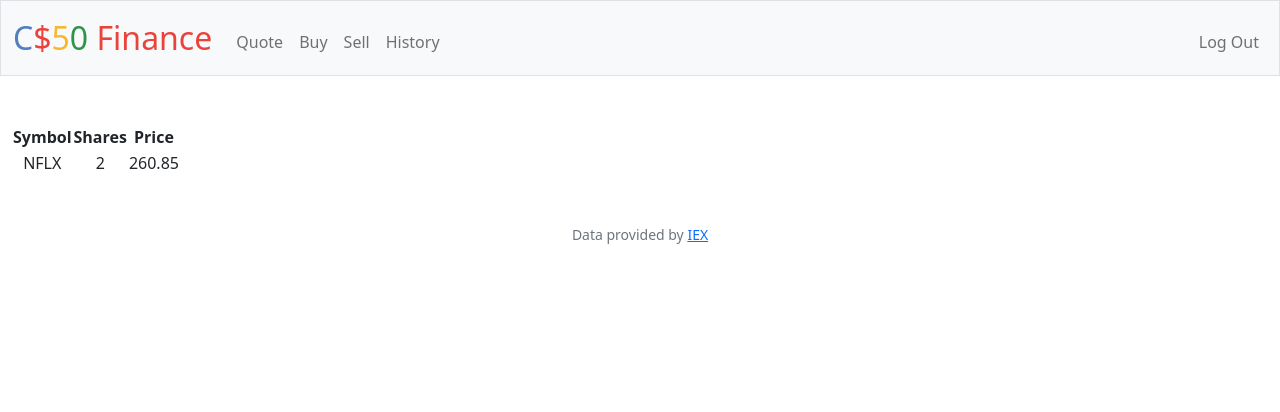
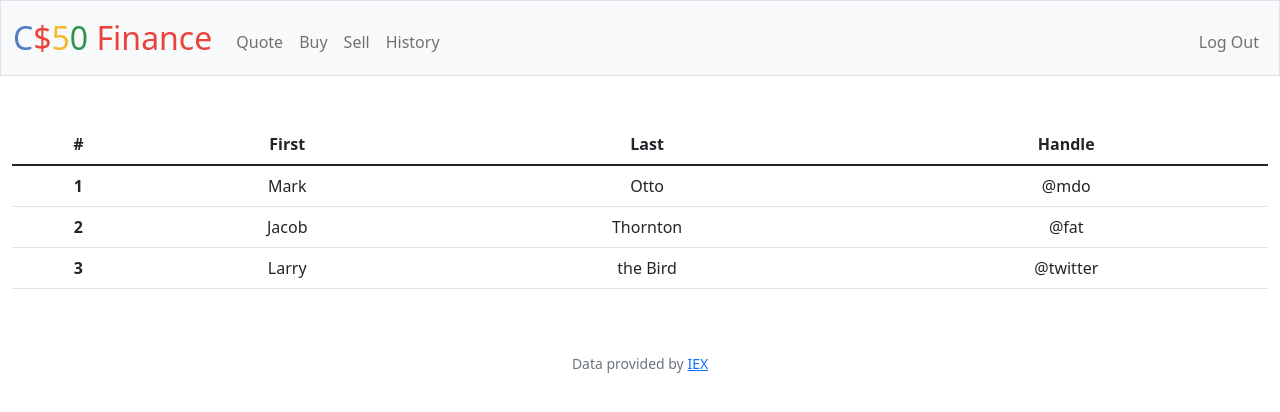
Before and after one commit to yeye11117/CS50-Codes, a Flask app: page / in a window 1280 px wide. Shown: the top 412 px of the page. Run offline with Flask 2, Linux system fonts and the light colour scheme; a user stored in the database is signed in; some libraries are stand-ins or nearby versions.

Commit message:
Fri, Nov 4, 2022, 11:32 PM +00:00

```diff
--- a/finance/templates/index.html
+++ b/finance/templates/index.html
@@ -5,22 +5,34 @@
 {% endblock %}
 
 {% block main %}
-    <table>
+    <table class="table">
         <thead>
-            <tr>
-                <th>Symbol</th>
-                <th>Shares</th>
-                <th>Price</th>
-            </tr>
+        <tr>
+            <th scope="col">#</th>
+            <th scope="col">First</th>
+            <th scope="col">Last</th>
+            <th scope="col">Handle</th>
+        </tr>
         </thead>
         <tbody>
-            {% for row in database %}
-            <tr>
-                <td>{{ row["symbol"] }}</td>
-                <td>{{ row["shares"] }}</td>
-                <td>{{ row["price"] }}</td>
-            </tr>
-            {% endfor %}
+        <tr>
+            <th scope="row">1</th>
+            <td>Mark</td>
+            <td>Otto</td>
+            <td>@mdo</td>
+        </tr>
+        <tr>
+            <th scope="row">2</th>
+            <td>Jacob</td>
+            <td>Thornton</td>
+            <td>@fat</td>
+        </tr>
+        <tr>
+            <th scope="row">3</th>
+            <td>Larry</td>
+            <td>the Bird</td>
+            <td>@twitter</td>
+        </tr>
         </tbody>
     </table>
 {% endblock %}
```
